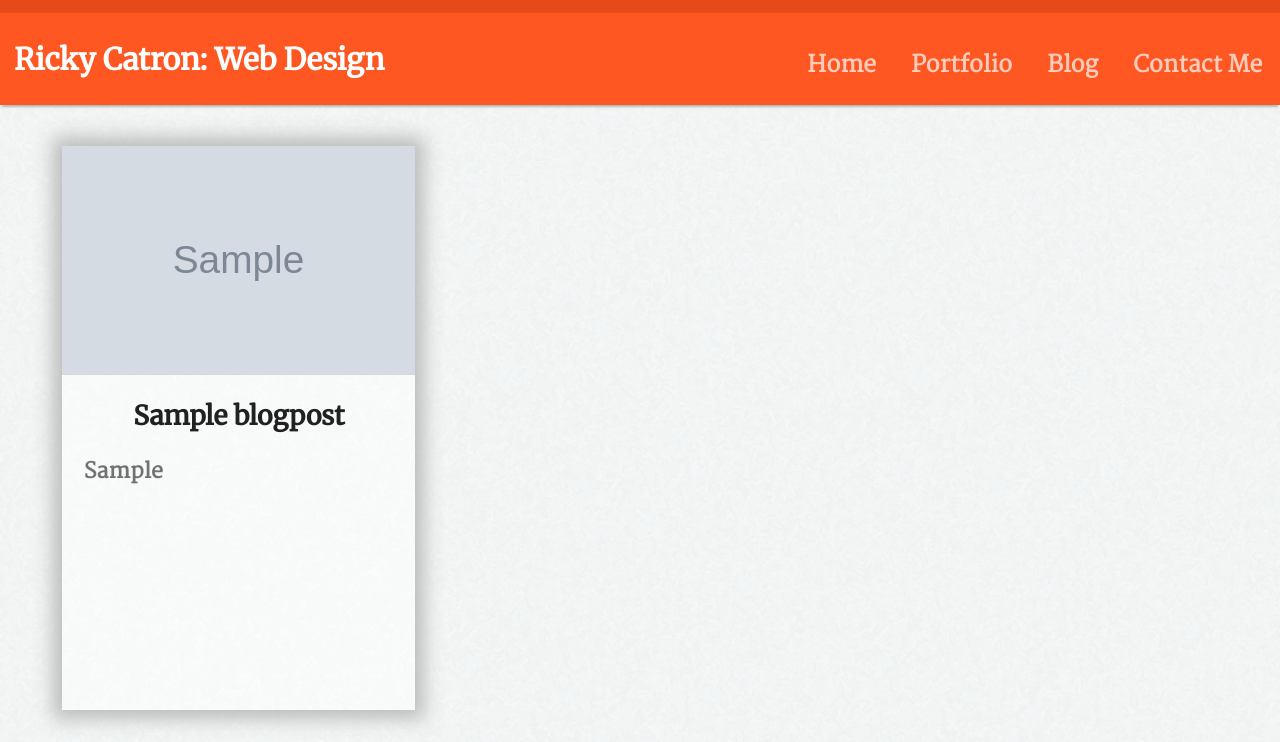
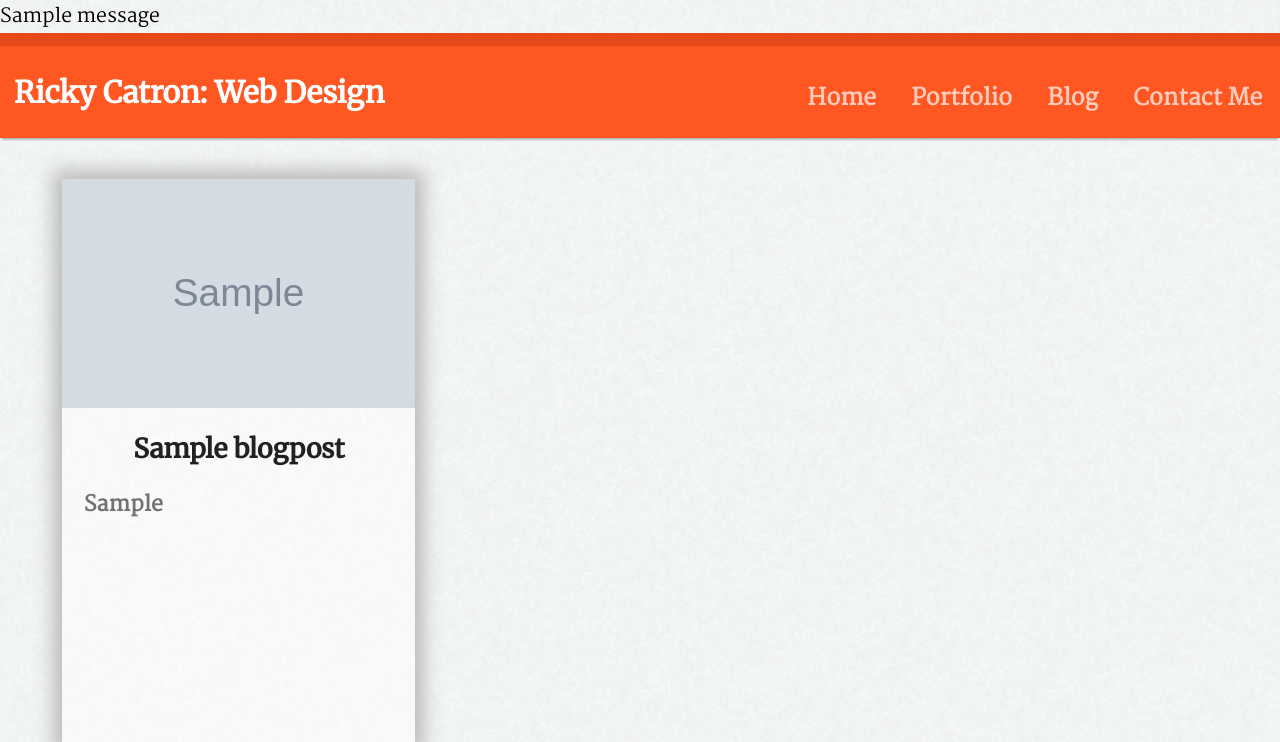
Before and after one commit to sl33t/portfolio, a Django app: page /blog/ in a window 1280 px wide. Shown: the top 742 px of the page. Run offline with Django 3.2, Linux system fonts and the light colour scheme; tables that the repository leaves empty hold one stand-in row (values such as "Sample post"); grey boxes marked "Sample" are stand-in pictures; one stand-in notice (Sample message) is shown; some libraries are stand-ins or nearby versions.

Commit message:
Added messages and email port because it couldn't email from localhost without it.

```diff
--- a/RickyCatron/settings.py
+++ b/RickyCatron/settings.py
@@ -86,6 +86,7 @@ else:
     EMAIL_HOST = 'smtp.webfaction.com'
     EMAIL_HOST_USER = 'rickycatron'
     EMAIL_HOST_PASSWORD = os.environ['MAIL_PASSWORD']
+    EMAIL_PORT = 587
     STATIC_ROOT = '/home/sl33t/webapps/serve/portfolio/static'
     MEDIA_ROOT = '/home/sl33t/webapps/serve/portfolio/media'
 
--- a/home/templates/base.html
+++ b/home/templates/base.html
@@ -18,6 +18,13 @@
     </script>
 </head>
 <body>
+{% if messages %}
+    <ul class="messages">
+        {% for message in messages %}
+            <li{% if message.tags %} class="{{ message.tags }}"{% endif %}>{{ message }}</li>
+        {% endfor %}
+    </ul>
+{% endif %}
 <header>
     <h1>Ricky Catron: Web Design</h1>
     <a onclick="dropdown()" class="dropdownbutton">
--- a/home/views.py
+++ b/home/views.py
@@ -1,3 +1,4 @@
+from django.contrib import messages
 from django.core.mail import send_mail
 from django.http import Http404
 from django.shortcuts import get_object_or_404
@@ -48,11 +49,18 @@ def send_email(request):
         if form.is_valid():
             message = form.cleaned_data['message'] + "\n"
             message += form.cleaned_data['name'] + " at "
-            message += form.cleaned_data['sender'],
+            message += form.cleaned_data['sender']
             send_mail(subject=form.cleaned_data['reason'],
                       message=message,
                       from_email="contactForm@rickycatron.com",
                       recipient_list=['dev@rickycatron.com'],
                       fail_silently=False)
+            feedback = "Thanks for your message."
+            feedback += "I will get back to you shortly."
+            messages.info(request, feedback)
+        else:
+            feedback = "Your email failed!"
+            feedback += "Please try again."
+            messages.error(request, feedback)
         return HttpResponseRedirect(request.META.get('HTTP_REFERER'))
     raise Http404
```
